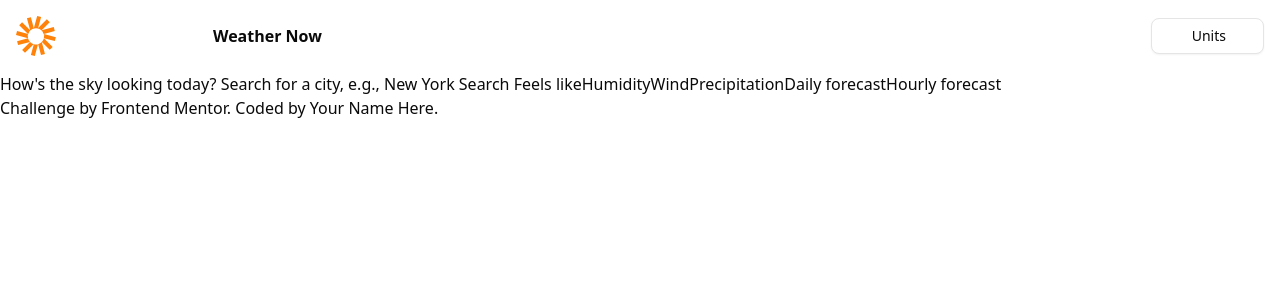
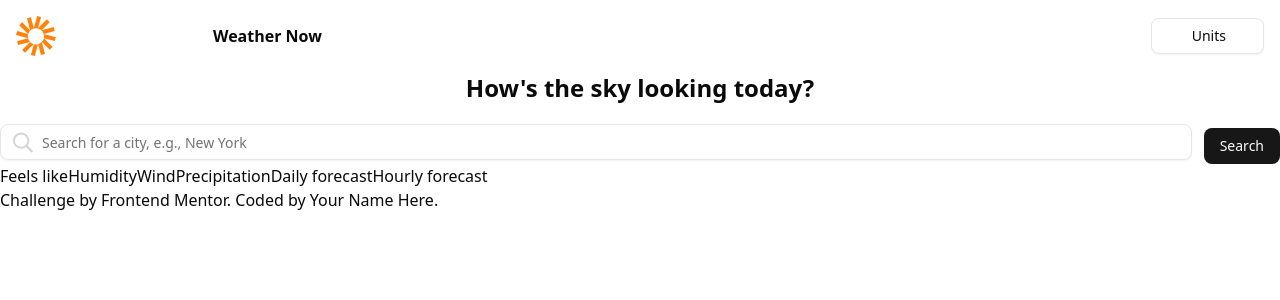
Before and after one commit to Samwelomwenga/weather-app, a React (Vite) app: page / in a window 1280 px wide. Shown: the top 300 px of the page. Built offline with nearby package versions, Linux system fonts and the light colour scheme.

Commit message:
feat: add SearchInput component and integrate into main app layout

```diff
--- a/src/app.tsx
+++ b/src/app.tsx
@@ -1,4 +1,5 @@
 import { Logo } from "./components/logo"
+import { SearchInput } from "./components/search-input"
 import { UnitsConverter } from "./components/units-converter"
 
 function App() {
@@ -9,12 +10,15 @@ function App() {
         <Logo />
         <UnitsConverter />
       </div>
+      <h1 className="text-2xl font-bold text-center mb-4">
+      How's the sky looking today?
+      </h1>
+
+      <SearchInput />
 
 
-      How's the sky looking today?
 
-      Search for a city, e.g., New York
-      Search
+
 
       Feels like
       {/* Insert temperature here */}
--- /dev/null
+++ b/src/components/search-input.tsx
@@ -0,0 +1,23 @@
+import {
+  InputGroup,
+  InputGroupAddon,
+  InputGroupInput,
+} from "@/components/ui/input-group"
+import SearchIcon from "@/assets/images/icon-search.svg"
+import { Button } from "@/components/ui/button"
+export function SearchInput() {
+  return (
+    <div className="flex mx-auto place-items-center gap-3">
+    <InputGroup>
+      <InputGroupAddon>
+        <img src={SearchIcon} alt="Search Icon" />
+      </InputGroupAddon>
+      <InputGroupInput type="text" placeholder="Search for a city, e.g., New York" />
+
+    </InputGroup>
+    <Button className="mt-2">
+      Search
+    </Button>
+  </div>
+  );
+}
```
